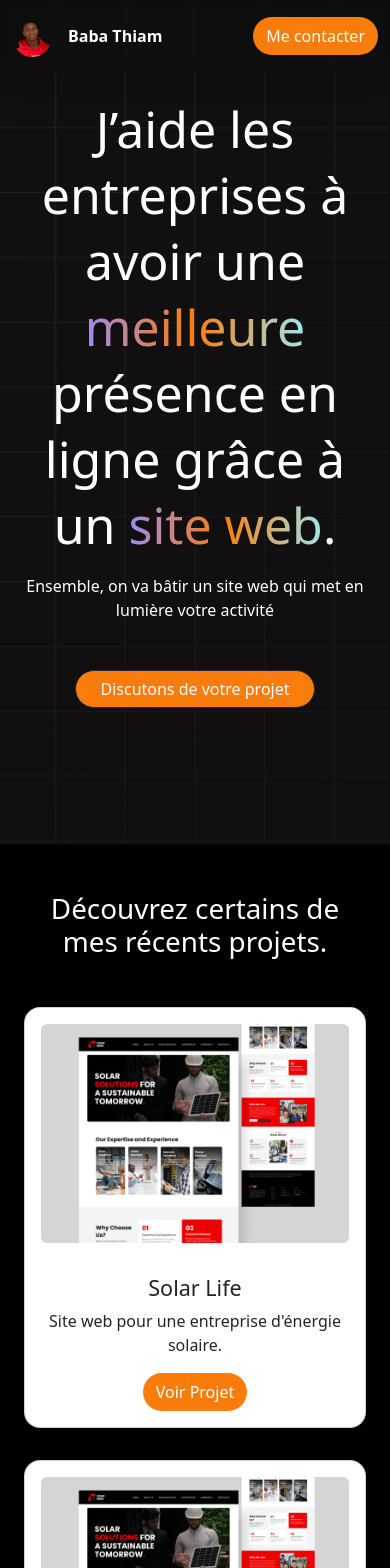
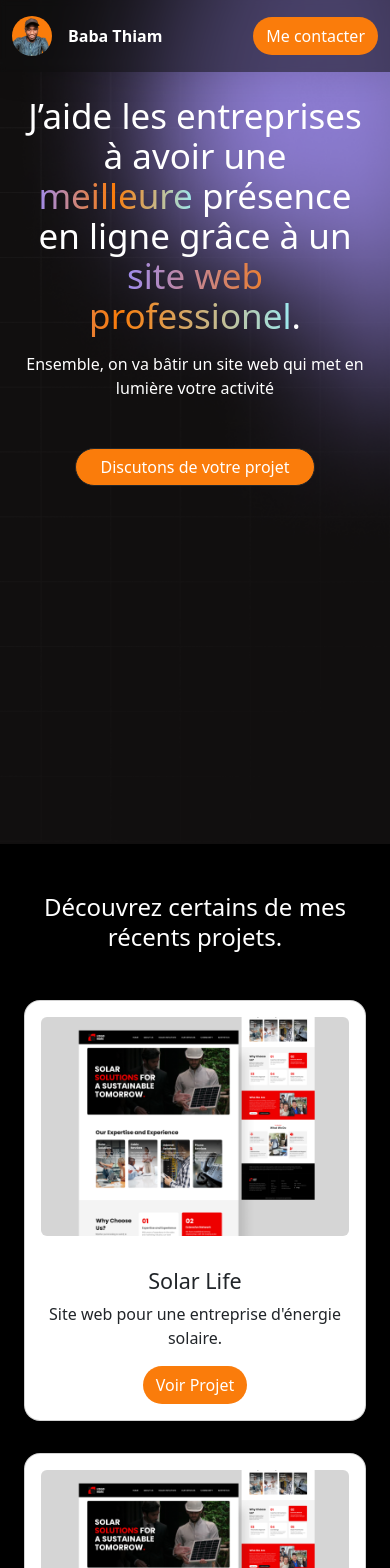
Before and after one commit to Princetoutcouleur/princetoutcouleur-business, a React (Create React App) app: page / in a window 390 px wide. Shown: the top 1568 px of the page. Built offline with nearby package versions, Linux system fonts and the light colour scheme.

Commit message:
Tally form integration is done and the title section are responsive now

```diff
--- a/src/App.css
+++ b/src/App.css
@@ -1,10 +1,17 @@
+@import url("https://fonts.googleapis.com/css2?family=Roboto:ital@0;1&display=swap");
+body {
+  font-family: "Roboto", sans-serif;
+  font-weight: 400;
+  font-style: normal;
+}
+
 .App {
   background-color: #110f0f;
 }
 .banner {
   background:linear-gradient(to bottom, transparent 20%, white 80%);
   background-image: url(../src/Asset/Frame.png);
-  background-position: center;
+  background-position: right;
   background-size: cover;
   background-repeat: no-repeat;
 }
@@ -34,16 +41,90 @@
 #Header {
   color: #ffffff;
 }
-#Header h1{
-  font-size: 48px;
-  line-height: 66px;
+#Header h1 {
+  font-size: 80px;
+  line-height: 70px;
 }
 
+.section-title {
+  font-size: 48px;
+  line-height: 48px;
+}
+
+/* Media query pour les écrans de taille mobile */
+@media (max-width: 1440px) {
+  #Header h1 {
+    font-size: 55px;
+    line-height: 66px;
+  }
+
+  .section-title {
+    font-size: 42px;
+    line-height: 38px;
+  }
+}
+/* Media query pour les écrans de taille mobile */
+@media (max-width: 1024px) {
+  #Header h1 {
+    font-size: 40px;
+    line-height: 40px;
+  }
+
+  .section-title {
+    font-size: 32px;
+    line-height: 38px;
+  }
+}
+
+/* Media query pour les très petits écrans (téléphones) */
+@media (max-width: 770px) {
+  #Header h1 {
+    font-size: 35px;
+    line-height: 40px;
+  }
+
+  .section-title {
+    font-size: 30px;
+    line-height: 30px;
+  }
+}
+
+/* Media query pour les très petits écrans (téléphones) */
 @media (max-width: 600px) {
   #Header h1 {
-    font-size: 50px;
+    font-size: 35px;
+    line-height: 40px;
+  }
+
+  .section-title {
+    font-size: 24px;
+    line-height: 30px;
   }
 }
+/* Media query pour les très petits écrans (téléphones) */
+@media (max-width: 330px) {
+  #Header h1 {
+    font-size: 30px;
+    line-height: 40px;
+  }
+
+  .section-title {
+    font-size: 24px;
+    line-height: 30px;
+  }
+}
+@media (max-width: 300px) {
+  #Header h1 {
+    font-size: 25px;
+    line-height: 30px;
+  }
+
+  .section-title {
+    font-size: 24px;
+    line-height: 30px;
+  }
+}
+
 #Services #CardServices .card{
   height: 390px;
 }
--- a/src/Components/Contact.js
+++ b/src/Components/Contact.js
@@ -21,7 +21,7 @@ const Contact = () => {
           </div>
         </div>
         <div className="text-center">
-          <a href="#Contact">
+          <a href="https://tally.so/r/m6vN5o">
             <button className="btn btn-default border border-dark border-1 yellow px-4 rounded-pill text-white">
               Me contacter
             </button>
--- a/src/Components/Footer.js
+++ b/src/Components/Footer.js
@@ -1,6 +1,5 @@
 import React from 'react';
 import {
-  FaGithub,
   FaInstagramSquare,
   FaLinkedin,
   FaTwitterSquare,
@@ -15,10 +14,10 @@ const Footer = () => {
         </div>
         <div className="col-lg-6 col-md-12 col-sm-12 d-flex justify-content-center justify-content-lg-end">
           <ul className='list-unstyled d-flex gap-4'>
-            <li><FaLinkedin className='fs-4'/></li>
-            <li><FaInstagramSquare className='fs-4'/></li>
-            <li><FaTwitterSquare className='fs-4'/></li>
-            <li><a href="#" className='text-white'>Me contacter</a></li>
+            <li><a href="https://www.linkedin.com/in/baba-thiam-a7b86222a/" className='text-white'><FaLinkedin className='fs-4'/></a></li>
+            <li><a href="https://www.instagram.com/the_princetoutcouleur/" className='text-white'><FaInstagramSquare className='fs-4'/></a></li>
+            <li><a href="https://x.com/Babathiam01" className='text-white'><FaTwitterSquare className='fs-4'/></a></li>
+            <li><a href="https://tally.so/r/m6vN5o" className='text-white'>Me contacter</a></li>
           </ul>
         </div>
       </div>
--- a/src/Components/Header.js
+++ b/src/Components/Header.js
@@ -9,14 +9,14 @@ const Header = () => {
             <h1 className="mb-3">
               J’aide les entreprises à avoir une <span className="gradient-text">
                 meilleure
-              </span> présence en ligne grâce à un <span className="gradient-text">site web</span>.
+              </span> présence en ligne grâce à un <span className="gradient-text">site web professionel</span>.
             </h1>
             <p className="mb-5">
               Ensemble, on va bâtir un site web qui met en lumière votre
               activité
             </p>
             <div className="">
-              <a href="#Contact">
+              <a href="https://tally.so/r/m6vN5o">
                 <button className="btn btn-default border border-dark border-1 yellow px-4 rounded-pill text-white">
                 Discutons de votre projet
                 </button>
--- a/src/Components/Navigation.js
+++ b/src/Components/Navigation.js
@@ -29,7 +29,7 @@ const Navigation = () => {
             </a>
           </li>
           <li>
-            <a href="#question" className="text-decoration-none text-white">
+            <a href="#Question" className="text-decoration-none text-white">
               Questions
             </a>
           </li>
@@ -40,9 +40,11 @@ const Navigation = () => {
           </li>
         </ul>
         <div>
-          <button className="btn btn-default yellow rounded-pill text-white">
-            Me contacter
-          </button>
+          <a href="#Contact">
+            <button className="btn btn-default yellow rounded-pill text-white">
+              Me contacter
+            </button>
+          </a>
         </div>
       </div>
     </nav>
--- a/src/Components/Question.js
+++ b/src/Components/Question.js
@@ -63,7 +63,7 @@ const Question = () => {
   };
 
   return (
-    <div className="container-fluid py-5">
+    <div id="Question" className="container-fluid py-5">
       <h1 className="text-center mb-5 section-title">Questions fréquentes</h1>
       <div className="accordion container" id="accordionExample">
         {faqData.map((item) => (
--- a/src/Components/Services.js
+++ b/src/Components/Services.js
@@ -113,7 +113,7 @@ const Services = () => {
           ))}
         </div>
         <div className="text-center">
-          <a href="#">
+          <a href="https://tally.so/r/m6vN5o">
             <button className="btn btn-default border border-dark border-1 yellow px-4 rounded-pill text-white">
               Discutons de votre projet
             </button>
```
Also changed, not shown: src/Asset/baba.png, 1 other file (tests, documents, lock files or other folders).
